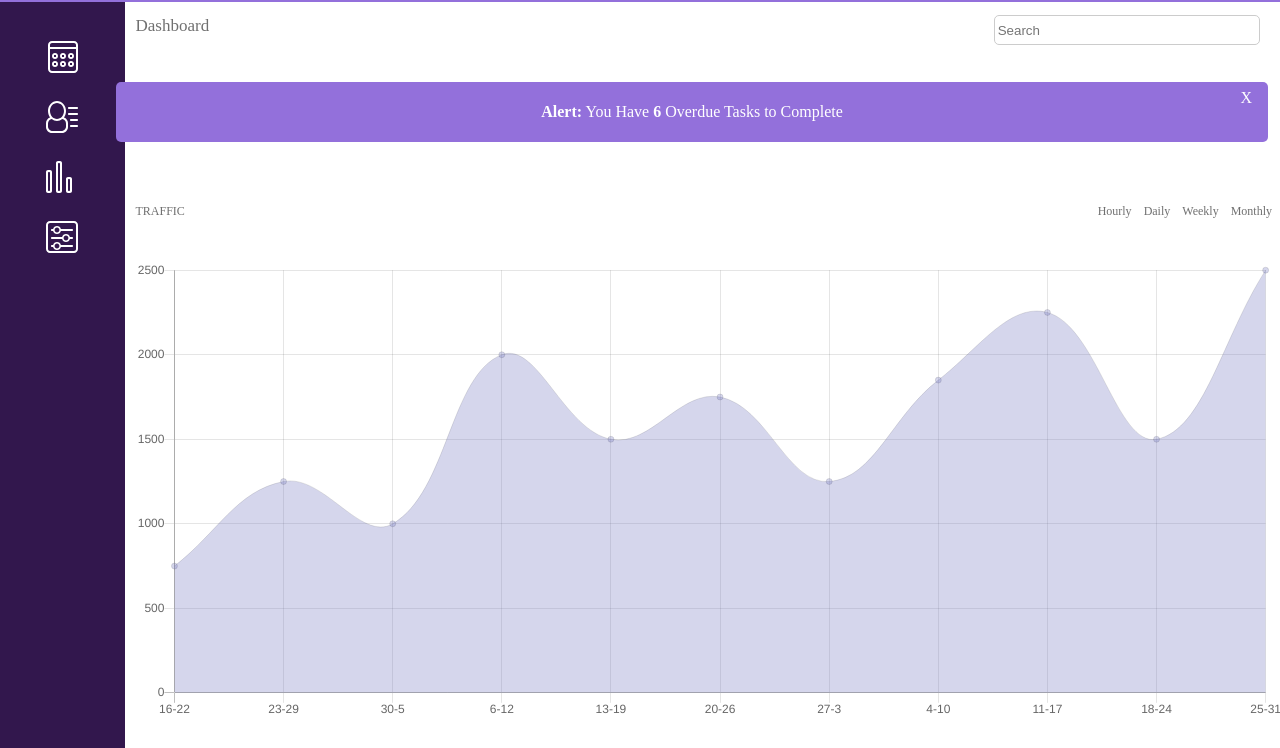
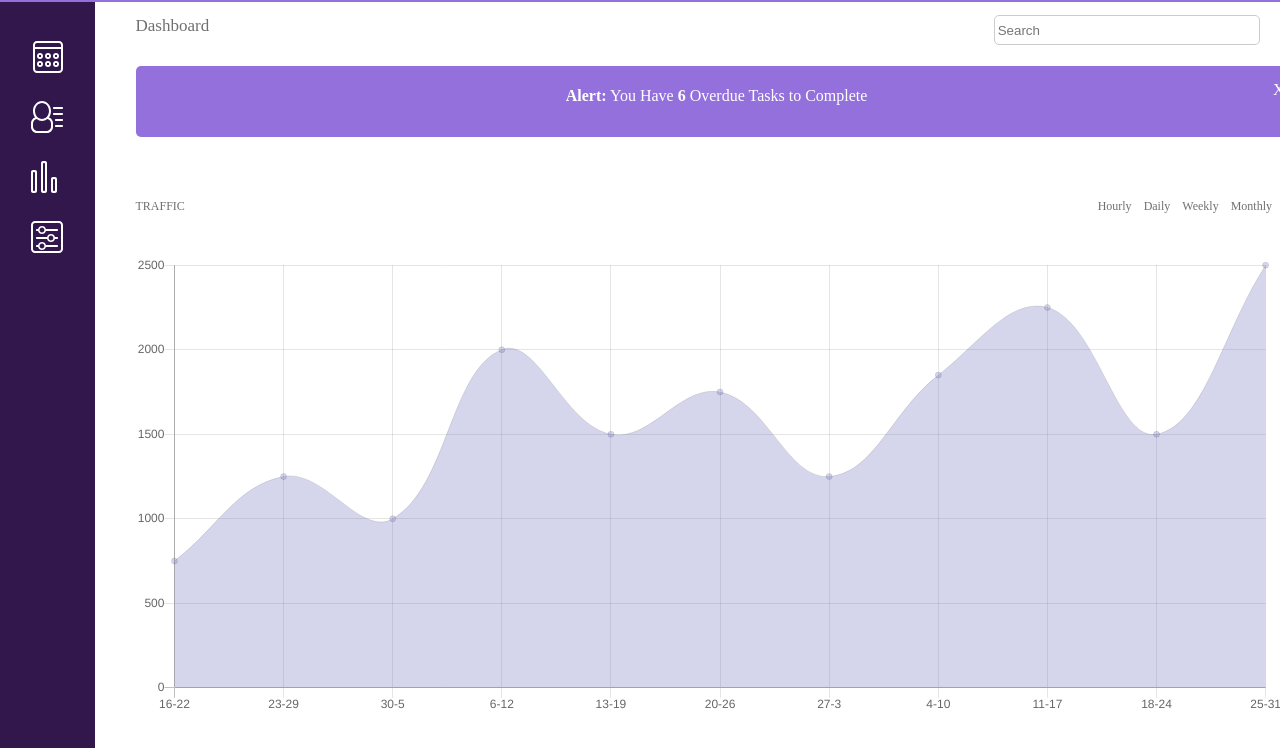
Before and after one commit to sadafpartovi/Project-7, a plain HTML site: page index.html in a window 1280 px wide. Shown: the part 68-816 px from the top of the page. Drawn offline with nearby package versions, Linux system fonts and the light colour scheme.

Commit message:
final edit

```diff
--- a/style.css
+++ b/style.css
@@ -23,6 +23,7 @@ header {
     grid-template-rows: 1fr;
     grid-gap: 300px 5px;
     padding-right: 30px;
+    padding-left: 15px;
 }
 
 .youApp {
@@ -77,8 +78,8 @@ header {
     align-items: center;
     justify-content: center;
     margin: 0;
-    padding-right: 30px;
-    padding-left: 15px;
+    padding-right: 22.5px;
+    padding-left: 22.5px;
 
 
 }
@@ -94,11 +95,17 @@ header {
 
 /* DASHBOARD and SEARCH bar */
 
+
+
 h2 {
     font-size: 30px;
     font-weight: lighter;
     color: #707070;
     text-align: center;
+    margin-left: 5%;
+
+
+
 
 
 }
@@ -108,6 +115,7 @@ h2 {
     border-radius: 5px;
     border: 1px solid #ccc;
     padding: 3px;
+    margin-left: 3em;
 
 
 
@@ -125,13 +133,14 @@ h2 {
 .alert {
     background: #9370DB;
     color: white;
-    width: 90vw;
+    width: 90%;
     border-radius: 5px;
 	text-align: center;
-	margin: 2em auto;
-    padding: 5px 0;
+	margin-left: 2em;
+    padding: 5px 5px;
     font-size: 1em;
     height: 50px;
+    padding-bottom: 1em;
 
 
 }
@@ -140,8 +149,8 @@ h2 {
 	display: block;
 	font-size: 1em;
     float: right;
-    margin-top: -3em;
-    margin-right: 1em;
+    margin-top: -4em;
+    margin-right: .5em;
     cursor: pointer;
 
 }
@@ -587,15 +596,11 @@ textarea {
     .big-grid-container {
         display: grid;
         height: 100vh;
-
-
         margin: 0 auto;
         grid-template-columns: 80px 1fr;
         grid-template-rows: 50px  110 1fr;
-        grid-row-gap: px;
+
         grid-column-gap: 20px;
-
-
         grid-template-areas:
         "header header"
         "nav main"
@@ -636,6 +641,7 @@ textarea {
      /* SIDE NAV */
 
     .side-nav {
+    width: 50px;
     background-color: #32174d;
     display: grid;
     grid-template-columns: 50px;
@@ -649,7 +655,7 @@ textarea {
     .side-nav img {
     height: 20em;
     width: 2em;
-    margin-left: 1em;
+    margin-left: .5em;
     margin-top: 5em;
 
     }
@@ -682,14 +688,25 @@ h2 {
     height: 40px;
     padding: 20px;
     margin-top: .001em;
-    /* border-bottom: solid 1px lightgray;
-    border-left: solid 1px lightgray; */
+
     display: inline;
 
 
 
 
 }
+
+.alert{
+    margin-top: 1em;
+    width: 90vw;
+    margin-left: 3%;
+}
+
+.alert-banner-close {
+    margin-top: -40px;
+}
+
+
 
 /* Daily Traffic and Mobile Users  */
 .traffic-header {
```
Also changed, not shown: index.html (+0 -2 lines).
